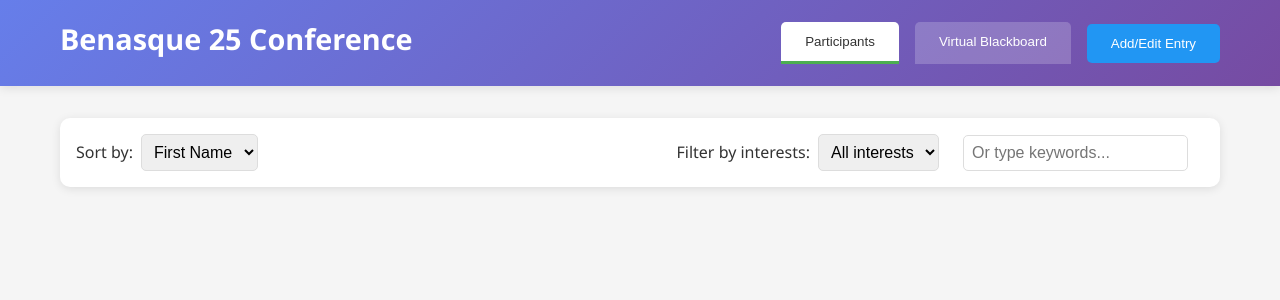
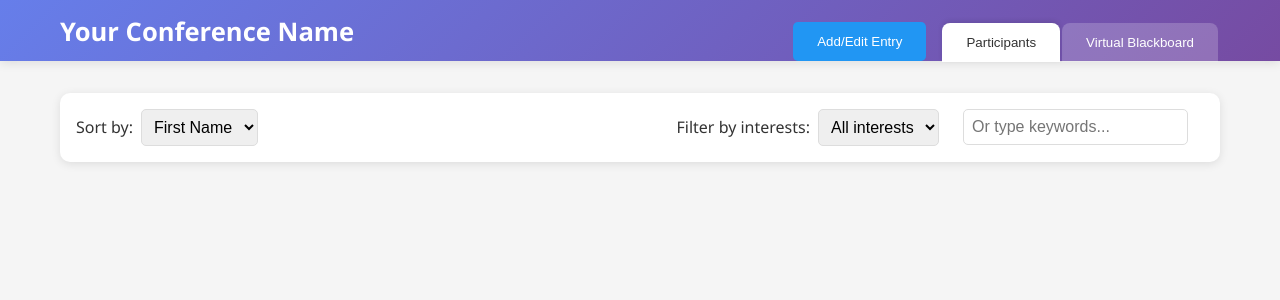
Before and after one commit to cmbant/benasque, a PHP site: page / in a window 1280 px wide. Shown: the top 300 px of the page. Run offline with PHP 8.4, Linux system fonts and the light colour scheme.

Commit message:
Fix UI issues: proper tabs, repositioned Add/Edit button, email update bug, and config file

```diff
--- a/css/style.css
+++ b/css/style.css
@@ -23,40 +23,51 @@ body {
 header {
     background: linear-gradient(135deg, #667eea 0%, #764ba2 100%);
     color: white;
-    padding: 1rem 0;
+    padding: 0.75rem 0 0 0;
     box-shadow: 0 2px 10px rgba(0,0,0,0.1);
+    position: relative;
 }
 
 header .container {
     display: flex;
     justify-content: space-between;
-    align-items: center;
+    align-items: flex-end;
     flex-wrap: wrap;
+    padding-bottom: 0;
 }
 
 header h1 {
-    font-size: 1.8rem;
+    font-size: 1.6rem;
     margin-bottom: 0.5rem;
 }
 
 .tab-navigation {
     display: flex;
     gap: 1rem;
-    align-items: center;
+    align-items: flex-end;
     flex-wrap: wrap;
+    margin-bottom: 0;
+}
+
+.tab-buttons {
+    display: flex;
+    gap: 0;
+    align-items: flex-end;
 }
 
 /* Tab Buttons */
 .tab-btn {
     padding: 0.75rem 1.5rem;
     border: none;
-    border-radius: 5px 5px 0 0;
+    border-radius: 8px 8px 0 0;
     background-color: rgba(255, 255, 255, 0.2);
     color: white;
     font-weight: 500;
     cursor: pointer;
     transition: all 0.3s ease;
-    border-bottom: 3px solid transparent;
+    margin-right: 2px;
+    position: relative;
+    bottom: -1px;
 }
 
 .tab-btn:hover {
@@ -66,7 +77,7 @@ header h1 {
 .tab-btn.active {
     background-color: white;
     color: #333;
-    border-bottom: 3px solid #4CAF50;
+    box-shadow: 0 -2px 5px rgba(0,0,0,0.1);
 }
 
 /* Tab Content */
--- a/index.php
+++ b/index.php
@@ -1,5 +1,8 @@
 <?php
 require_once 'database/Database.php';
+
+// Load configuration
+$config = file_exists('config.php') ? require 'config.php' : require 'config.sample.php';
 
 try {
     $db = new Database();
@@ -17,18 +20,20 @@ try {
 <head>
     <meta charset="UTF-8">
     <meta name="viewport" content="width=device-width, initial-scale=1.0">
-    <title>Benasque 25 - Conference Participants</title>
+    <title><?= htmlspecialchars($config['page_title']) ?></title>
     <link rel="stylesheet" href="css/style.css">
 </head>
 
 <body>
     <header>
         <div class="container">
-            <h1>Benasque 25 Conference</h1>
+            <h1><?= htmlspecialchars($config['conference_name']) ?></h1>
             <nav class="tab-navigation">
-                <button id="participantsTab" class="tab-btn active">Participants</button>
-                <button id="blackboardTab" class="tab-btn">Virtual Blackboard</button>
                 <button id="addEditBtn" class="btn btn-secondary">Add/Edit Entry</button>
+                <div class="tab-buttons">
+                    <button id="participantsTab" class="tab-btn active">Participants</button>
+                    <button id="blackboardTab" class="tab-btn"><?= htmlspecialchars($config['virtual_blackboard_title']) ?></button>
+                </div>
             </nav>
         </div>
     </header>
@@ -126,7 +131,7 @@ try {
         <div id="blackboardContent" class="tab-content">
             <div class="iframe-container">
                 <iframe
-                    src="https://docs.google.com/document/d/1g1rdI2nEuUJMxAfSa1Hi11gqwHFca63w6lZZRzsxelA/edit"
+                    src="<?= htmlspecialchars($config['virtual_blackboard_url']) ?>"
                     frameborder="0"
                     allowfullscreen>
                 </iframe>
--- a/js/app.js
+++ b/js/app.js
@@ -121,7 +121,19 @@ document.addEventListener('DOMContentLoaded', function() {
     function handleFormSubmit(event) {
         event.preventDefault();
 
+        // Temporarily enable email field if disabled for form submission
+        const emailField = document.getElementById('email');
+        const wasDisabled = emailField.disabled;
+        if (wasDisabled) {
+            emailField.disabled = false;
+        }
+
         const formData = new FormData(participantForm);
+
+        // Re-disable email field if it was disabled
+        if (wasDisabled) {
+            emailField.disabled = true;
+        }
 
         // Process arXiv links
         const arxivText = formData.get('arxiv_links').trim();
```
Also changed, not shown: config.sample.php (added, +23 -0 lines), 1 other file.
